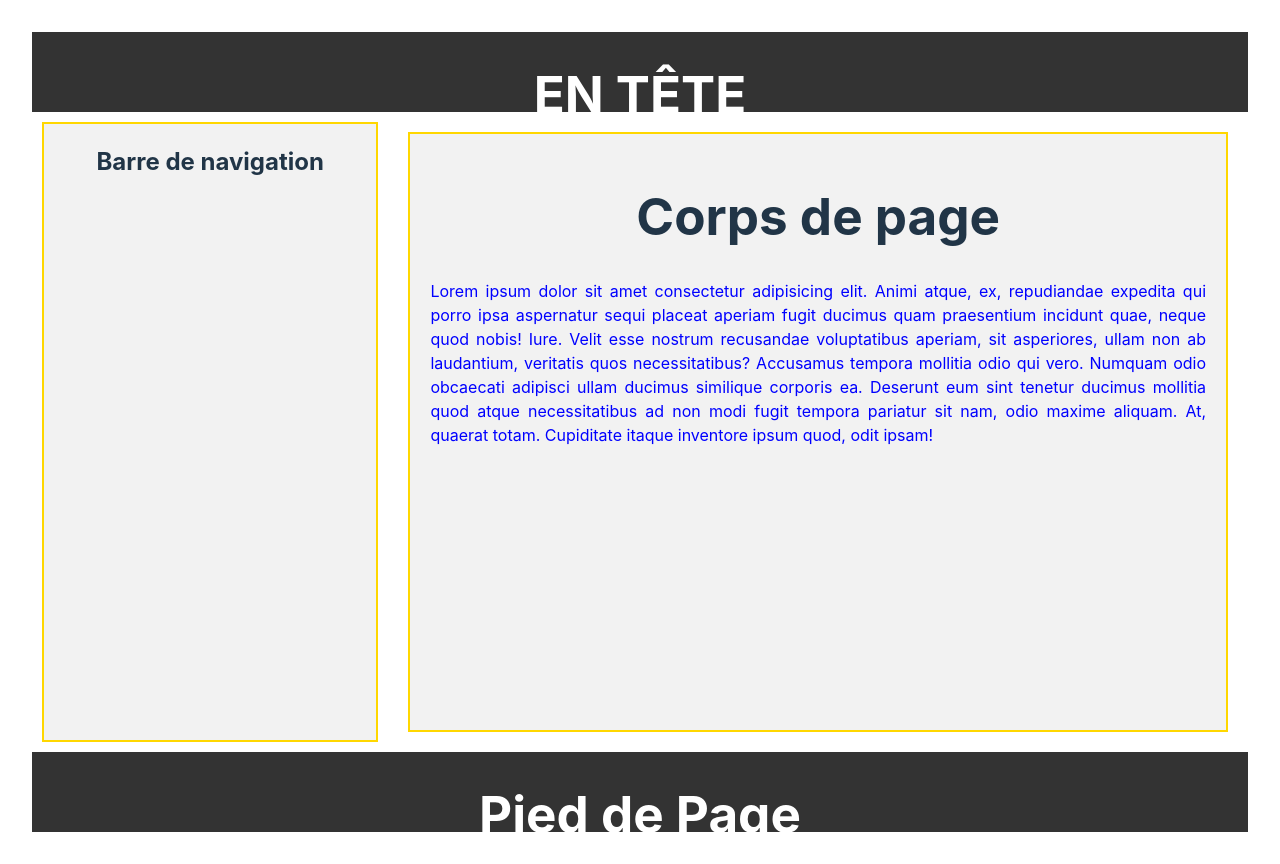
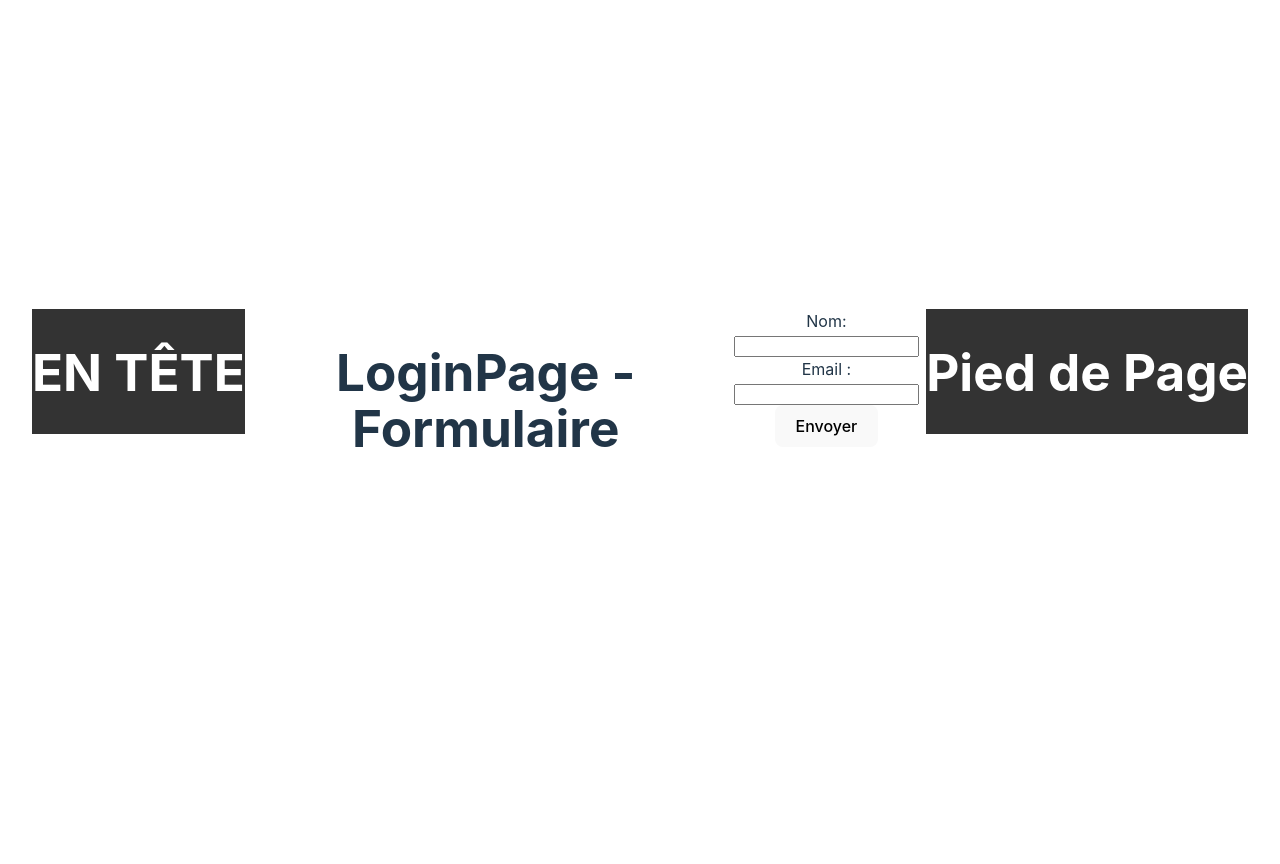
Before and after one commit to Philippe-78/depoPolyglot, a React (Vite) app: page / in a window 1280 px wide. After the commit the page ends 800 px from the top, so only its background shows below. Built offline with nearby package versions, Linux system fonts and the light colour scheme.

Commit message:
mise en place des deux pages

```diff
--- a/package.json
+++ b/package.json
@@ -11,7 +11,8 @@
   },
   "dependencies": {
     "react": "^18.3.1",
-    "react-dom": "^18.3.1"
+    "react-dom": "^18.3.1",
+    "react-router-dom": "^6.27.0"
   },
   "devDependencies": {
     "@eslint/js": "^9.11.1",
--- /dev/null
+++ b/src/FirstPage.tsx
@@ -0,0 +1,23 @@
+
+import { Header } from "./components/Header";
+import { Footer } from "./components/Footer";
+import { NavBar } from "./components/NavBar";
+import { Body } from "./components/Body";
+
+
+const FirstPage=()=>{
+    return(
+
+        <div>
+            <Header />
+            {/* <h1>FirstPage</h1> */}
+            <div className="main">
+            <NavBar />
+            <Body />
+            </div>
+             <p>Formulaire soumis avec succès. Bienvenue sur la page de travail!</p>
+            <Footer />
+        </div>
+    );
+};
+export default FirstPage;
--- /dev/null
+++ b/src/LoginPage.tsx
@@ -0,0 +1,59 @@
+import React, { useState } from "react";
+import { useNavigate } from "react-router-dom";
+import { Footer } from "./components/Footer";
+import { Header } from "./components/Header";
+
+const LoginPage = () => {
+  const [formData, setFormData] = useState({ name: "", email: "" });
+  const navigate = useNavigate();
+
+  //Gestion de la soumssion du formulaire
+  const handleSubmit = (e) => {
+    e.preventDefault(); //emp^che le rechargement de la page
+    console.log(formData);
+
+    // redirection vers la Page2
+    navigate("/firstpage");
+  };
+  //gestion du changement dans les champs du formulaire
+  const handleChange = (e) => {
+    setFormData({ ...formData, [e.target.name]: e.target.value });
+  };
+  return (<>
+    <div className="header">
+      <Header />
+    </div>
+    <div className="main">
+      <h1> LoginPage -Formulaire</h1>
+      <form onSubmit={handleSubmit}>
+        <div>
+          <label>Nom:    </label>
+          <input
+            type="text"
+            name="name"
+            value={formData.name}
+            onChange={handleChange}
+            required
+          />
+        </div>
+        <div>
+          <label>Email :</label>
+          <input
+            type="email"
+            name="email"
+            value={formData.email}
+            onChange={handleChange}
+            required
+          />
+        </div>
+        <button type="submit">Envoyer</button>
+      </form>
+      </div>
+      <div className = "footer">
+      <Footer />
+      </div>
+
+    </>
+  );
+};
+export default LoginPage;
--- a/src/app/App.css
+++ b/src/app/App.css
@@ -1,11 +1,11 @@
-#root {
+ #root {
   max-width: 1280px;
   margin: 0 auto;
   padding: 2rem;
   text-align: center;
 }
 
-.logo {
+/* .logo {
   height: 6em;
   padding: 1.5em;
   will-change: filter;
@@ -16,9 +16,9 @@
 }
 .logo.react:hover {
   filter: drop-shadow(0 0 2em #61dafbaa);
-}
+} */
 
-@keyframes logo-spin {
+/* @keyframes logo-spin {
   from {
     transform: rotate(0deg);
   }
@@ -39,14 +39,15 @@
 
 .read-the-docs {
   color: #888;
-}
+} */
 
-.app {
+ .app {
   display: flex;
   flex-direction: column;
   height: 100vh;
 }
 .main{
+
   display: flex;
   flex: 1; /* Pour remplir l'espace restant à côté du navbar */
 
@@ -63,21 +64,20 @@
   background-color:  #f2f2f2;
   border: 2px solid gold; /* Ajout d'un cadre de couleur or */
   margin: 10px; /* Espacement de 20 pixels vers la droite */
-  padding: 20 px;
+  padding: 20px;
 }
 .body{
   width:70%;
   background-color:  #f2f2f2;
   border: 2px solid gold; /* Ajout d'un cadre de couleur or */
-  padding: 20px;
-  margin: 20px;
+  padding: 10px;
+  margin: 10px;
 }
 .espaceText{
   text-align: justify;
   color:blue
 
 }
-
 .footer {
   height: 10%;
   background-color: #333;
--- a/src/app/App.tsx
+++ b/src/app/App.tsx
@@ -1,24 +1,17 @@
+import "./App.css";
+import { BrowserRouter as Router, Routes, Route } from "react-router-dom";
+import LoginPage from "../LoginPage";
+import FirstPage from "../FirstPage";
 
-import './App.css'
-import { Footer } from '../components/footer/Footer'
+const App = () => {
+  return (
+    <Router>
+      <Routes>
+        <Route path="/" element={<LoginPage />} />
+        <Route path="/firstpage" element={<FirstPage />} />
+      </Routes>
+    </Router>
+  );
+};
 
-import { Header } from '../components/header/Header'
-import { NavBar } from '../components/navBar/NavBar'
-import {Body} from '../components/body/Body'
-
-function App() {
-
-
-  return (
-    <div className='app'>
-      <Header/>
-      <div className="main">
-      <NavBar/>
-      <Body/>
-      </div>
-      <Footer/>
-    </div>
-  )
-}
-
-export default App
+export default App;
--- a/src/components/body/Body.tsx
+++ b/src/components/Body.tsx
@@ -1,3 +1,5 @@
+
+
 export const Body = () => {
   return (
     <div className="body">
--- a/src/components/footer/Footer.tsx
+++ b/src/components/Footer.tsx
@@ -1,3 +1,4 @@
+
 export  const Footer=()=>{
     return (
         <div className="footer">
--- a/src/components/header/Header.tsx
+++ b/src/components/Header.tsx
@@ -1,6 +1,5 @@
-import React from "react";
 
-//export function Header(){}
+
 export const Header=()=>{
     return (
         <div className="header">
--- a/src/components/navBar/NavBar.tsx
+++ b/src/components/NavBar.tsx
@@ -1,3 +1,4 @@
+
 export const NavBar=()=>{
     return (
         <div className="navBar">
```
Also changed, not shown: 1 other file (tests, documents, lock files or other folders).
